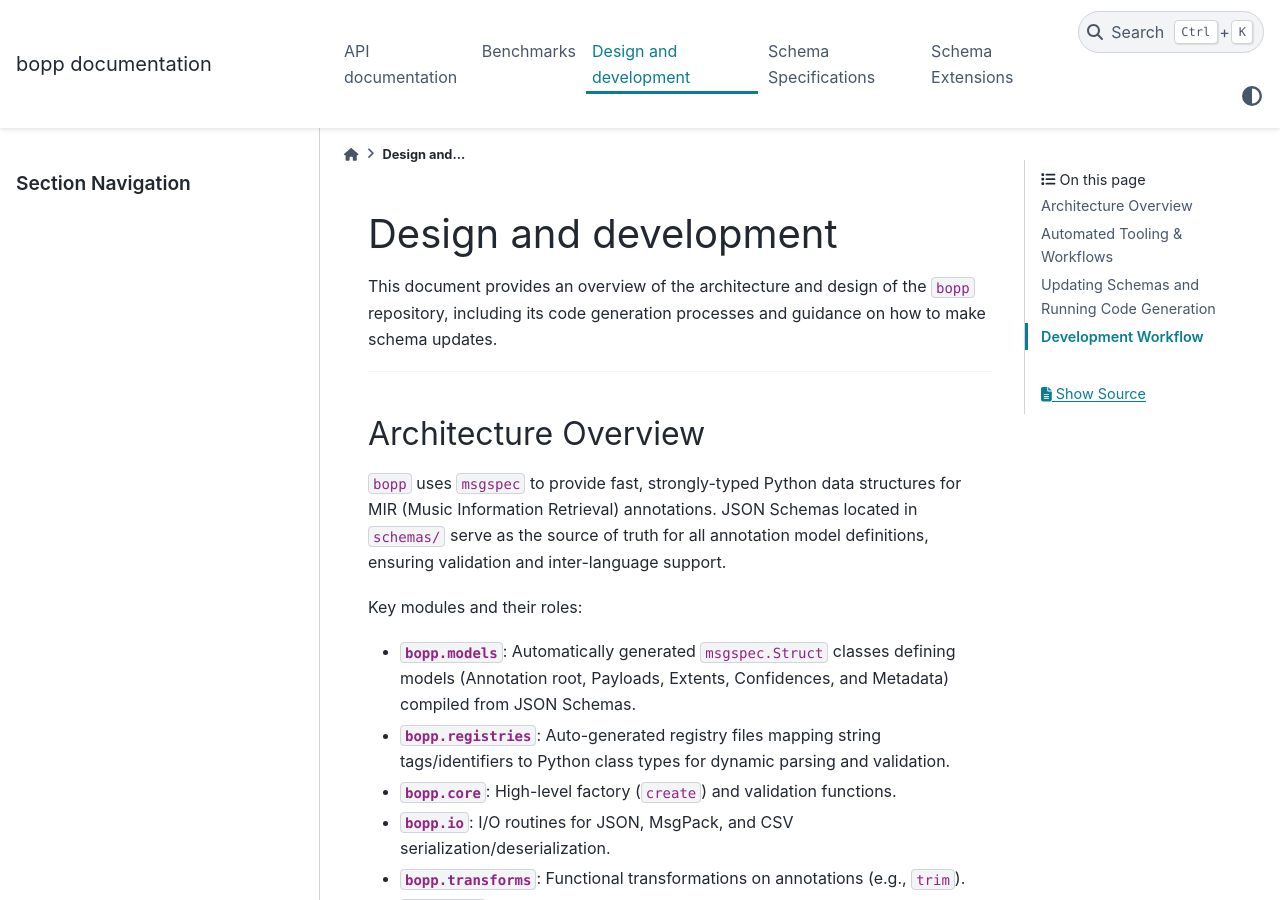
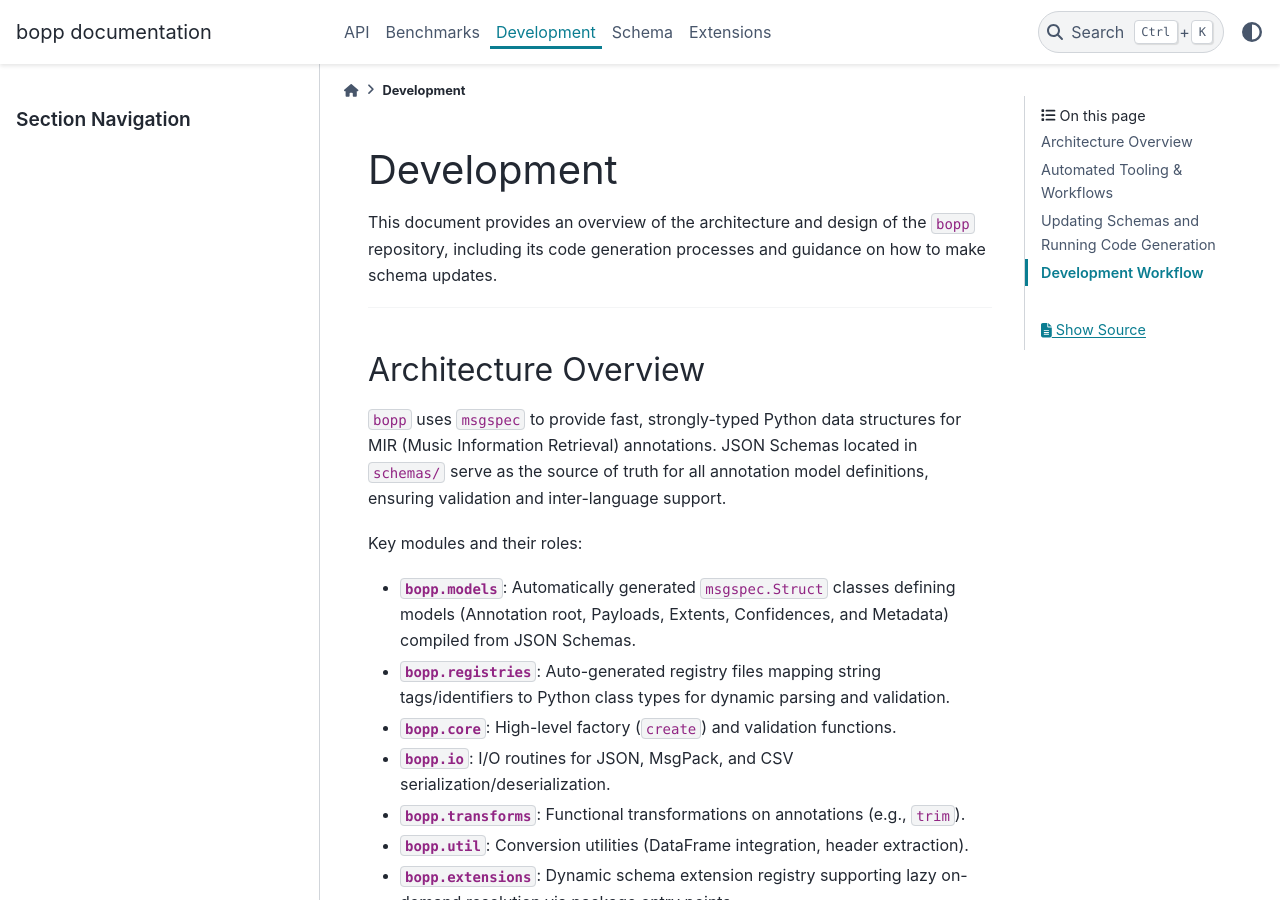
Before and after one commit to bmcfee/bopp, a Sphinx documentation site: the page built from docs/design.md, in a window 1280 px wide and 900 px high. Built offline with Sphinx 7.4.7 and the PyData theme 0.15.4, drawn with Linux system fonts in a browser that asks for light colours; some of the changed text lies outside the part shown.

Commit message:
cleaning up docs

```diff
--- a/docs/api/index.rst
+++ b/docs/api/index.rst
@@ -1,5 +1,5 @@
-API documentation
-=================
+API
+===
 
 Core
 ----
--- a/docs/design.md
+++ b/docs/design.md
@@ -1,4 +1,4 @@
-# Design and development
+# Development
 
 This document provides an overview of the architecture and design of the `bopp` repository, including its code generation processes and guidance on how to make schema updates.
 
--- a/docs/extensions/index.md
+++ b/docs/extensions/index.md
@@ -1,4 +1,4 @@
-# Schema Extensions
+# Extensions
 
 `bopp` supports third-party domain extensions without requiring changes to the core JSON schemas. This mechanism allows domain-specific tasks—such as drum stroke transcription, expressive articulation nuances, or game-audio events—to benefit from strict `msgspec` validation, deterministic IDs, and seamless I/O serialization.
 
--- a/docs/schema.rst
+++ b/docs/schema.rst
@@ -1,5 +1,5 @@
-Schema Specifications
-=====================
+Schema
+======
 
 .. toctree::
    :maxdepth: 1
```
Also changed, not shown: 1 other file.
